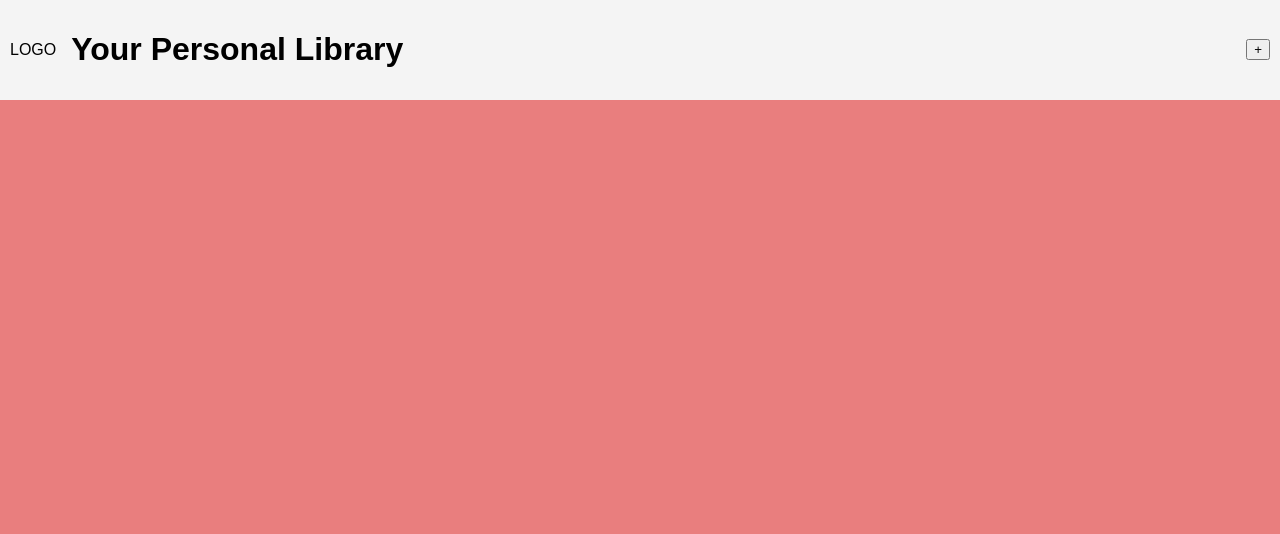
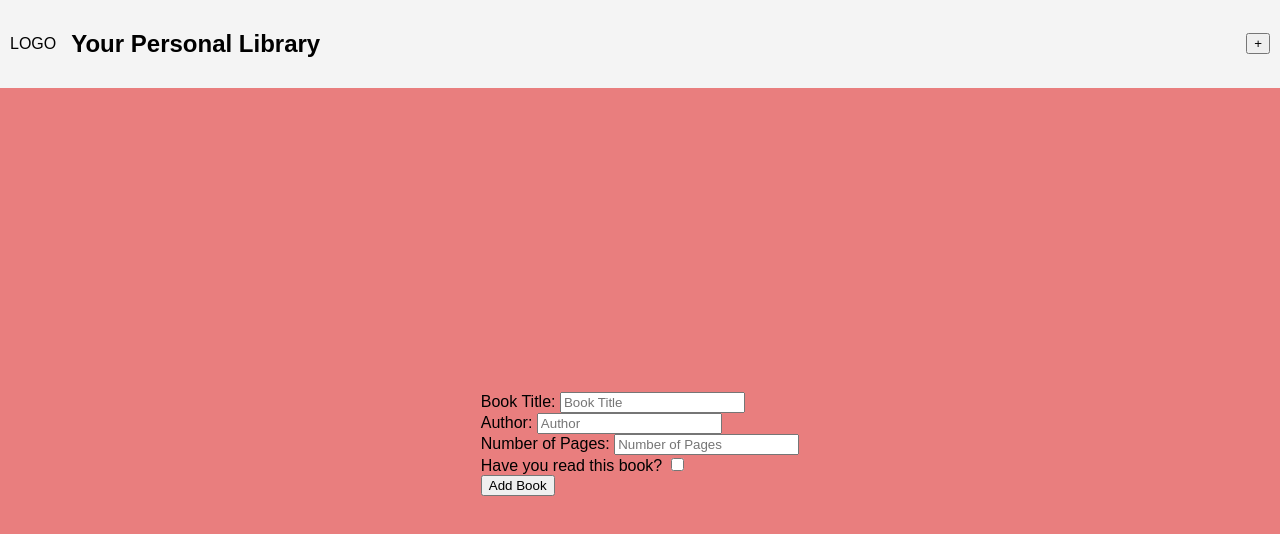
Before and after one commit to arijanbrkic/library, a plain HTML site: page index.html in a window 1280 px wide. Drawn offline with Linux system fonts and the light colour scheme.

Commit message:
feat: add labels and form groups to book form

```diff
--- a/index.html
+++ b/index.html
@@ -9,7 +9,7 @@
     <link rel="stylesheet" href="styles.css">
 </head>
 <body>
-    <header>
+    <nav>
         <div class="left-header">
             <div class="menu-icon">
                 <P>LOGO</P>
@@ -21,9 +21,32 @@
         <div class="right-header">
         <button>+</button>
         </div>
-    </header>
+    </nav>
 
-    <main>
+    <main class="main container">
+        <form id="bookForm">
+            <div class="form-group">
+                <label for="title">Book Title:</label>
+                <input type="text" id="title" placeholder="Book Title" required>
+            </div>
+
+            <div class="form-group">
+                <label for="author">Author:</label>
+                <input type="text" id="author" placeholder="Author" required>
+            </div>
+
+            <div class="form-group">
+                <label for="pages">Number of Pages:</label>
+                <input type="number" id="pages" placeholder="Number of Pages" min="1" required>
+            </div>
+
+            <div class="form-group">
+                <label for="read">Have you read this book?</label>
+                <input type="checkbox" id="read">
+            </div>
+
+            <button id="addBookBtn" type="submit">Add Book</button>
+        </form>
     </main>
 
     <script src="script.js"></script>
--- a/styles.css
+++ b/styles.css
@@ -3,9 +3,12 @@ body {
     margin: 0;
     padding: 0;
     background-color: #e97e7e;
+    display: flex;
+    flex-direction: column;
+    min-height: 100vh;
 }
 
-header {
+nav {
     display: flex;
     align-items: center;
     justify-content: space-between;
@@ -18,3 +21,14 @@ header {
     align-items: center;
     gap: 15px;
 }
+
+main {
+    flex: 1;
+    display: flex;
+    justify-content: center;
+    align-items: center;
+    width: 100%;
+    max-width: 1200px;
+    margin: 0 auto;
+    padding: 20px;
+}
```
